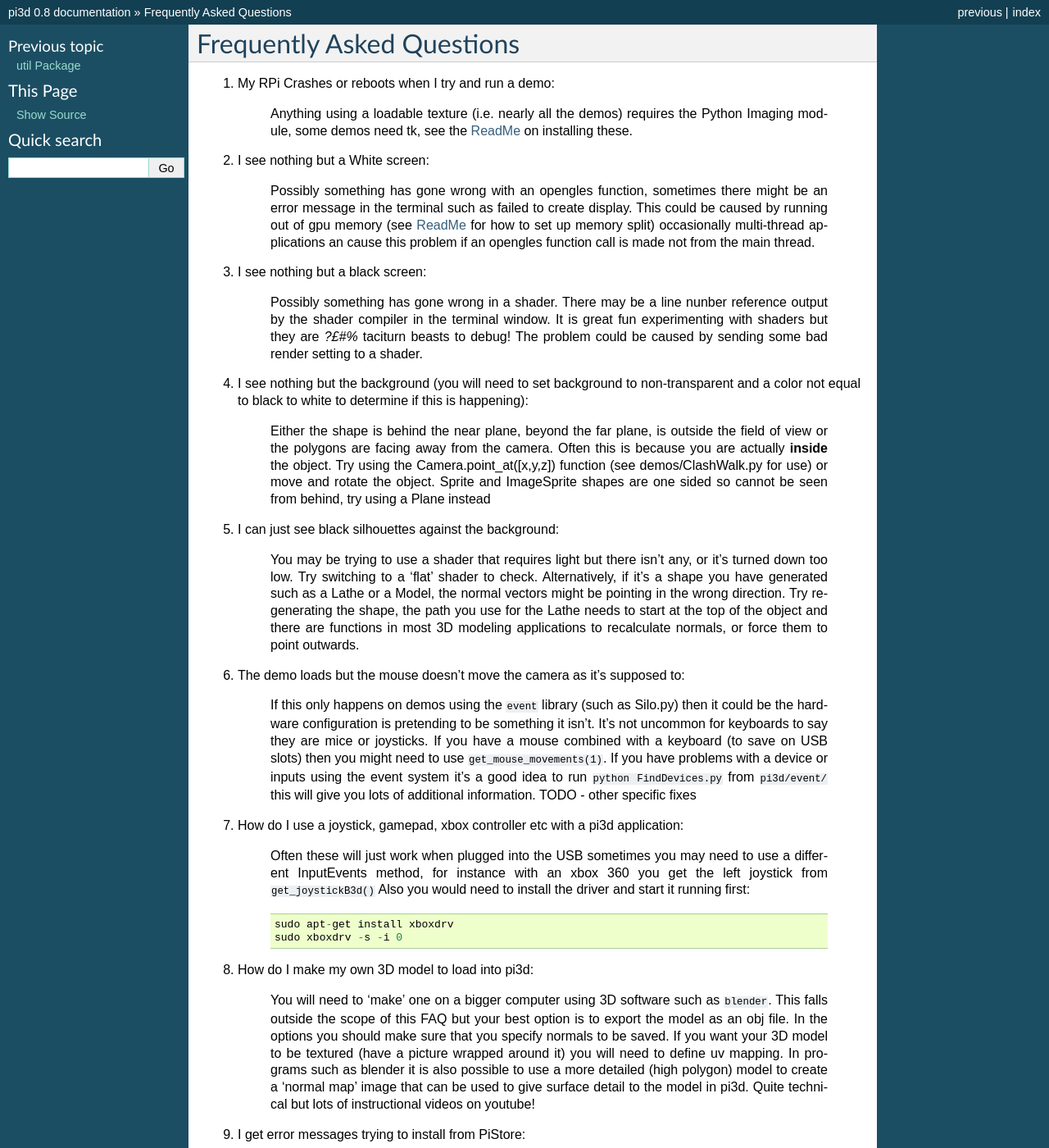
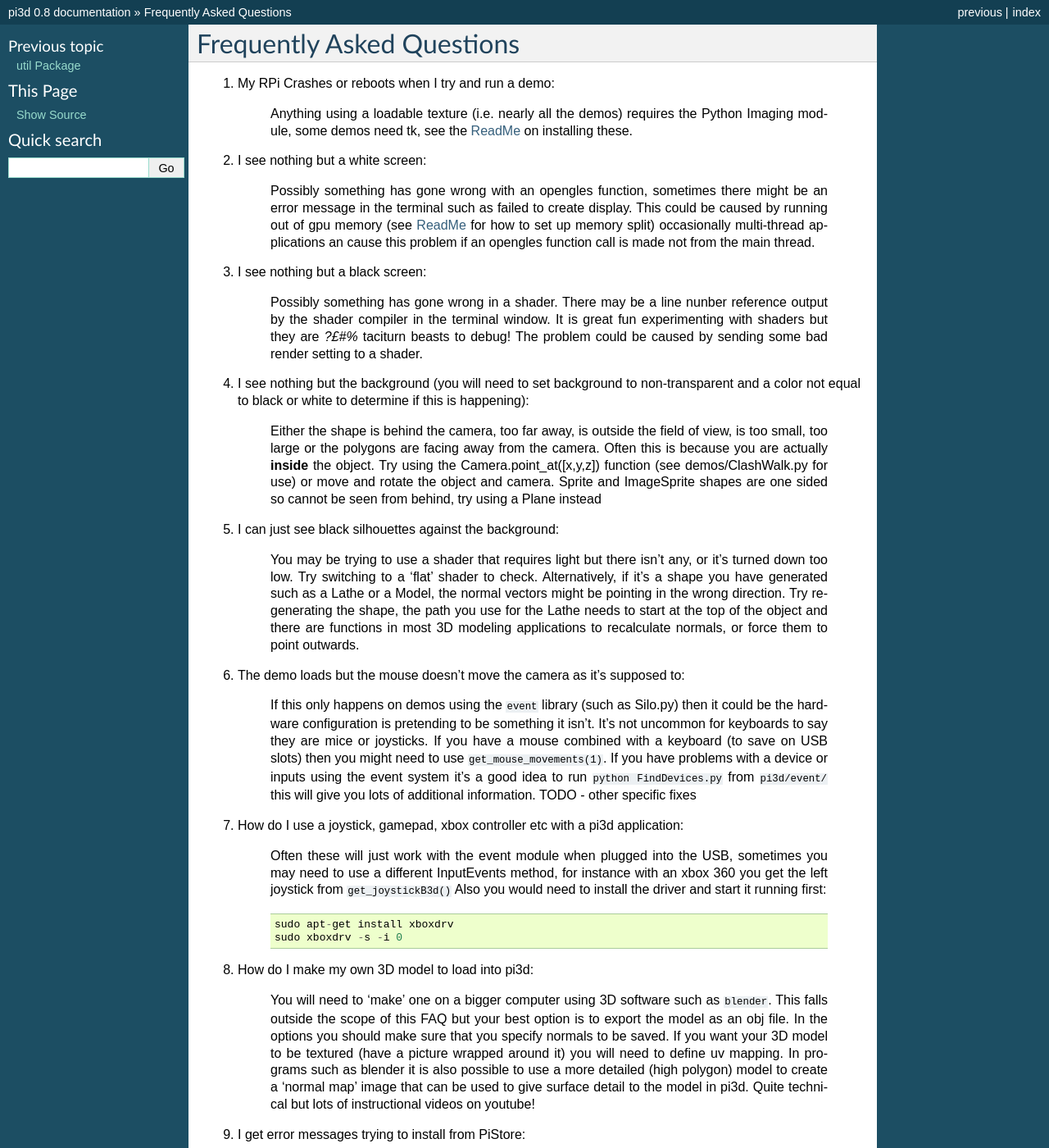
Before and after one commit to pi3d/pi3d.github.com, a Sphinx documentation site: the page built from sphinx/FAQ.rst, in a window 1280 px wide and 1400 px high. Shown: the whole window at 82% size. Built offline with Sphinx 7.4.7, drawn with Linux system fonts in a browser that asks for light colours; some of the changed text lies outside the part shown.

Commit message:
typos etc

```diff
--- a/sphinx/FAQ.rst
+++ b/sphinx/FAQ.rst
@@ -8,7 +8,7 @@ Frequently Asked Questions
       the Python Imaging module, some demos need tk, see the ReadMe_ on installing
       these.
 
-#.  I see nothing but a White screen:
+#.  I see nothing but a white screen:
 
       Possibly something has gone wrong with an opengles function, sometimes
       there might be an error message in the terminal such as failed to create
@@ -26,15 +26,15 @@ Frequently Asked Questions
       render setting to a shader.
 
 #.  I see nothing but the background (you will need to set background to
-    non-transparent and a color not equal to black to white to determine
+    non-transparent and a color not equal to black or white to determine
     if this is happening):
 
-      Either the shape is behind the near plane, beyond the far plane, is outside
-      the field of view or the polygons are facing away from the camera. Often
-      this is because you are actually **inside** the object. Try using the
-      Camera.point_at([x,y,z]) function (see demos/ClashWalk.py for use) or move
-      and rotate the object. Sprite and ImageSprite shapes are one sided so
-      cannot be seen from behind, try using a Plane instead
+      Either the shape is behind the camera, too far away, is outside the field
+      of view, is too small, too large or the polygons are facing away from the
+      camera. Often this is because you are actually **inside** the object. Try
+      using the Camera.point_at([x,y,z]) function (see demos/ClashWalk.py for use)
+      or move and rotate the object and camera. Sprite and ImageSprite shapes
+      are one sided so cannot be seen from behind, try using a Plane instead
 
 #.  I can just see black silhouettes against the background:
 
@@ -62,7 +62,7 @@ Frequently Asked Questions
 #.  How do I use a joystick, gamepad, xbox controller etc with a pi3d
     application:
 
-      Often these will just work when plugged into the USB
+      Often these will just work with the event module when plugged into the USB,
       sometimes you may need to use a different InputEvents method, for instance
       with an xbox 360 you get the left joystick from ``get_joystickB3d()``
       Also you would need to install the driver and start it running first::
@@ -109,7 +109,10 @@ Frequently Asked Questions
 
       You can also use the shader 2d_flat which takes pixels from an image
       and maps them to the screen, see below. The advantage of this
-      method is that it can use the even simpler Canvas object and
+      method is that it can use the even simpler Canvas object and it always
+      stays in the same place relative to the camera so you only need one
+      camera, which can be the default one that you don't have to bother
+      creating. See below.
 
 #.  How do I display 2D images in front of a 3D scene:
 
```
Also changed, not shown: 4 other files.
